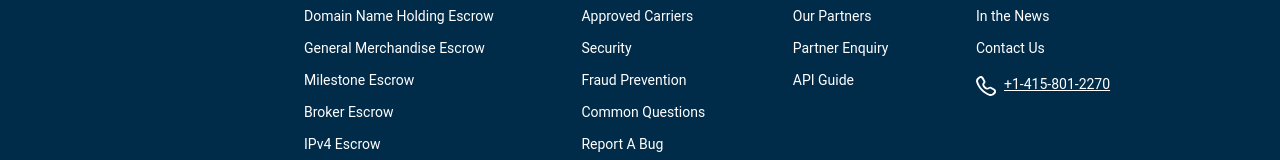
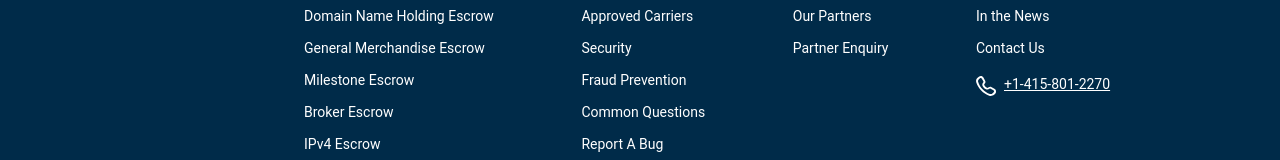
Before and after one commit to ati07/escrow-app, a React (Vite) app: page / in a window 1280 px wide. Shown: the part 5923-6083 px from the top of the page. Built offline with nearby package versions, Linux system fonts and the light colour scheme.

Commit message:
remove api guide

```diff
--- a/src/component/Home/Footer/Footer.tsx
+++ b/src/component/Home/Footer/Footer.tsx
@@ -54,7 +54,7 @@ function Footer() {
                         <a className="defaultFooter-link" href="/partners/our-partners" data-target="footer-ecart">Our
                             Partners</a>
                         <a className="defaultFooter-link" href="/sales" data-target="footer-sales-form">Partner Enquiry</a>
-                        <a className="defaultFooter-link" href="/api/docs" data-target="footer-api-docs">API Guide</a>
+                        {/* <a className="defaultFooter-link" href="/api/docs" data-target="footer-api-docs">API Guide</a> */}
                     </nav>
 
                 </div>
```
